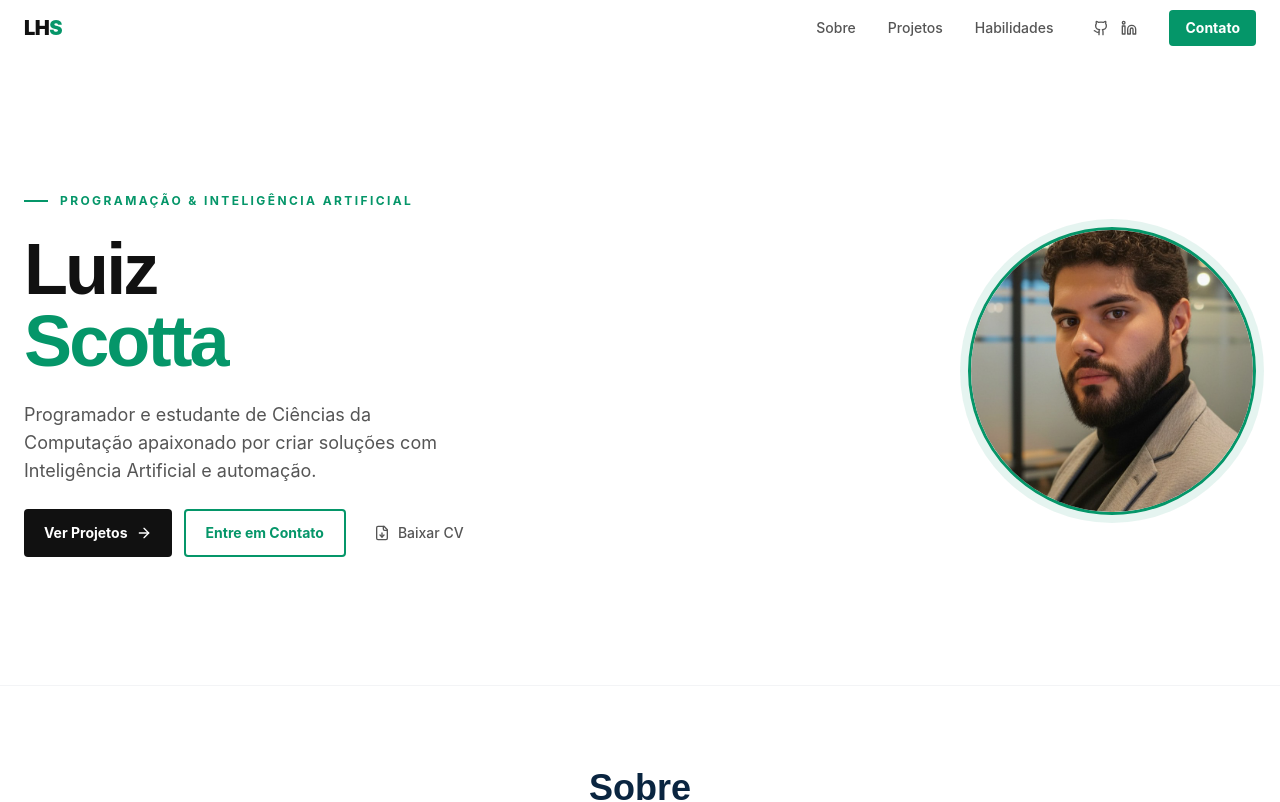
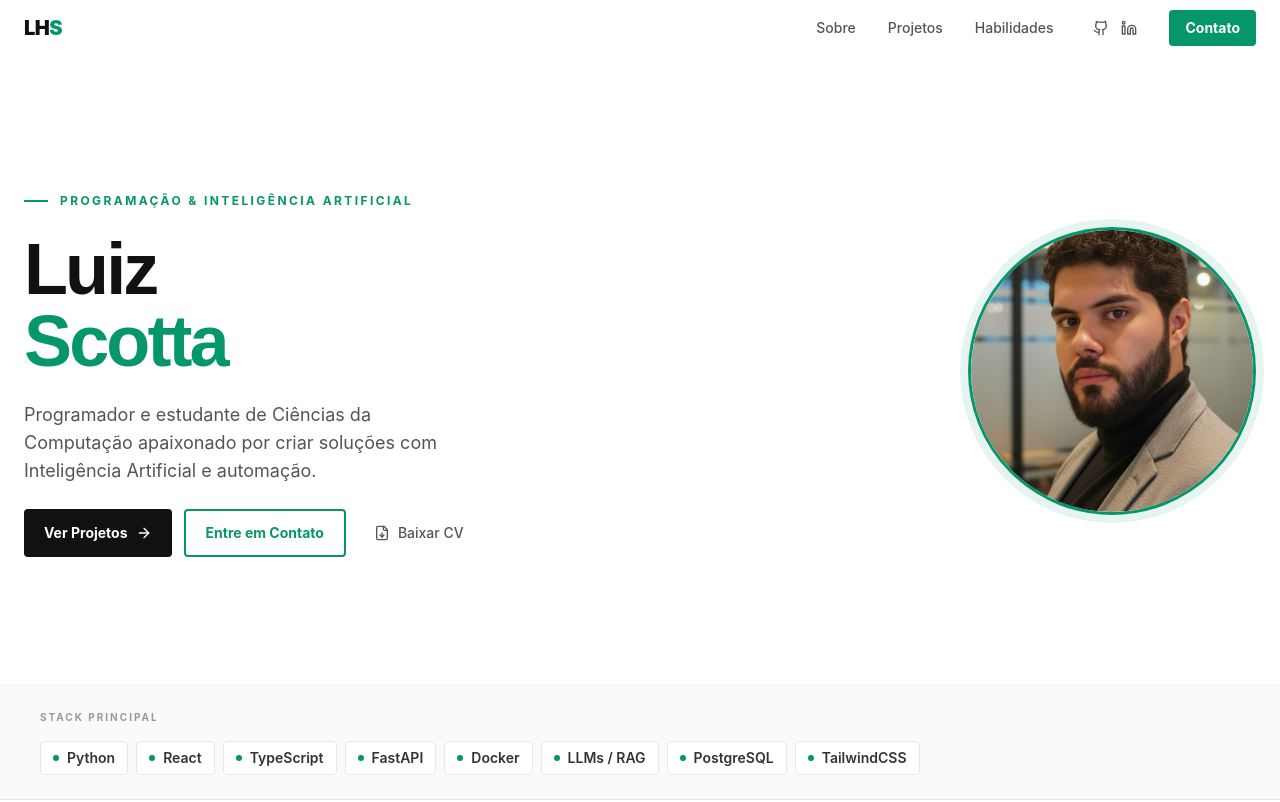
Before and after one commit to luizHScotta/scotta-ai-portfolio, a React (Vite) app: page / in a window 1280 px wide. Shown: the top 802 px of the page. Built offline with nearby package versions, Linux system fonts and the light colour scheme.

Commit message:
feat: add StackStrip section and IntersectionObserver for reveal animations

```diff
--- /dev/null
+++ b/src/components/StackStrip.tsx
@@ -0,0 +1,33 @@
+const stacks = [
+  'Python',
+  'React',
+  'TypeScript',
+  'FastAPI',
+  'Docker',
+  'LLMs / RAG',
+  'PostgreSQL',
+  'TailwindCSS',
+];
+
+const StackStrip = () => (
+  <div className="py-6 px-4 bg-[#f9fafb] border-b border-[#e5e7eb]">
+    <div className="container max-w-7xl md:px-6">
+      <p className="text-[10px] font-bold tracking-[0.2em] uppercase text-[#999] mb-4">
+        Stack Principal
+      </p>
+      <div className="flex flex-wrap gap-2">
+        {stacks.map((tech) => (
+          <div
+            key={tech}
+            className="flex items-center gap-2 bg-white border border-[#e5e7eb] px-3 py-1.5 rounded text-sm font-semibold text-[#333]"
+          >
+            <span className="w-1.5 h-1.5 rounded-full bg-[#059669] flex-shrink-0" />
+            {tech}
+          </div>
+        ))}
+      </div>
+    </div>
+  </div>
+);
+
+export default StackStrip;
--- a/src/pages/Index.tsx
+++ b/src/pages/Index.tsx
@@ -1,6 +1,7 @@
-
+import { useEffect } from 'react';
 import Header from '@/components/Header';
 import Hero from '@/components/Hero';
+import StackStrip from '@/components/StackStrip';
 import About from '@/components/About';
 import Projects from '@/components/Projects';
 import Skills from '@/components/Skills';
@@ -8,11 +9,28 @@ import Contact from '@/components/Contact';
 import Footer from '@/components/Footer';
 
 const Index = () => {
+  useEffect(() => {
+    const observer = new IntersectionObserver(
+      (entries) => {
+        entries.forEach((entry) => {
+          if (entry.isIntersecting) {
+            entry.target.classList.add('visible');
+          }
+        });
+      },
+      { threshold: 0.1 }
+    );
+
+    document.querySelectorAll('.reveal').forEach((el) => observer.observe(el));
+    return () => observer.disconnect();
+  }, []);
+
   return (
     <div className="flex flex-col min-h-screen">
       <Header />
       <main className="flex-grow">
         <Hero />
+        <StackStrip />
         <About />
         <Projects />
         <Skills />
```
